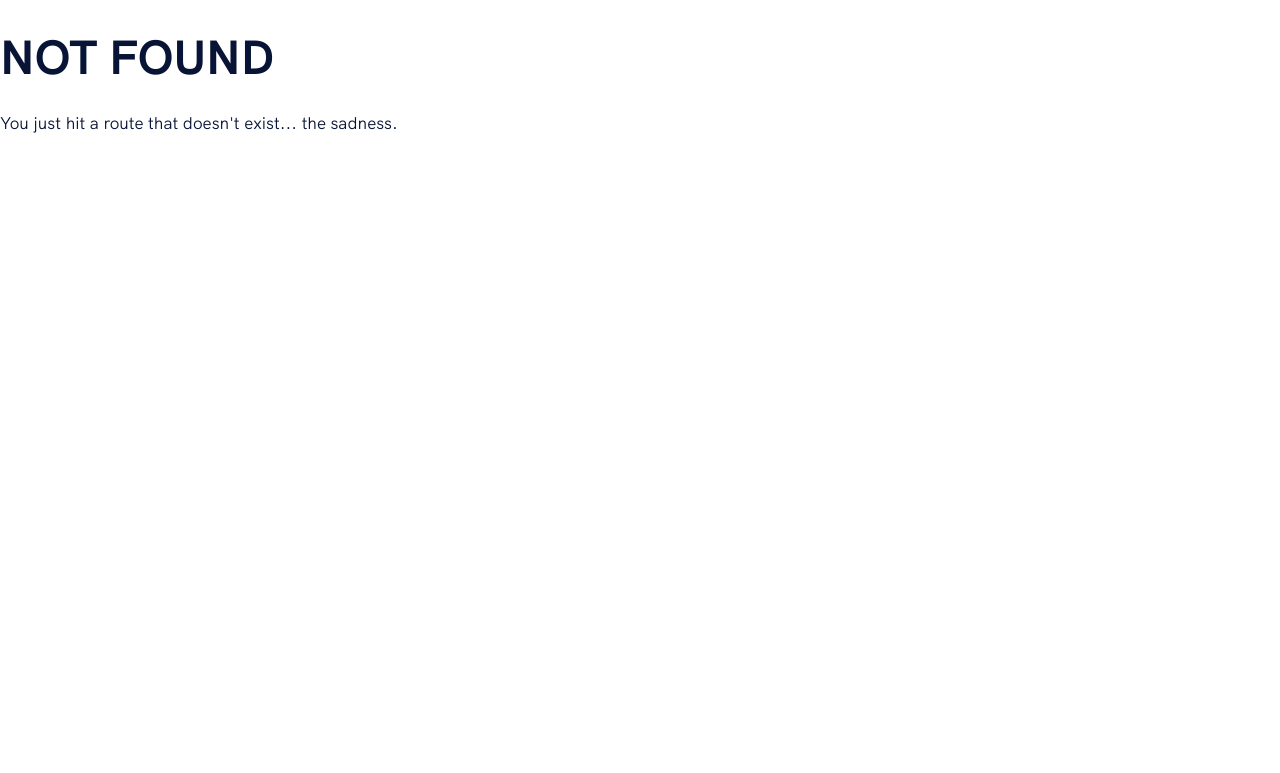
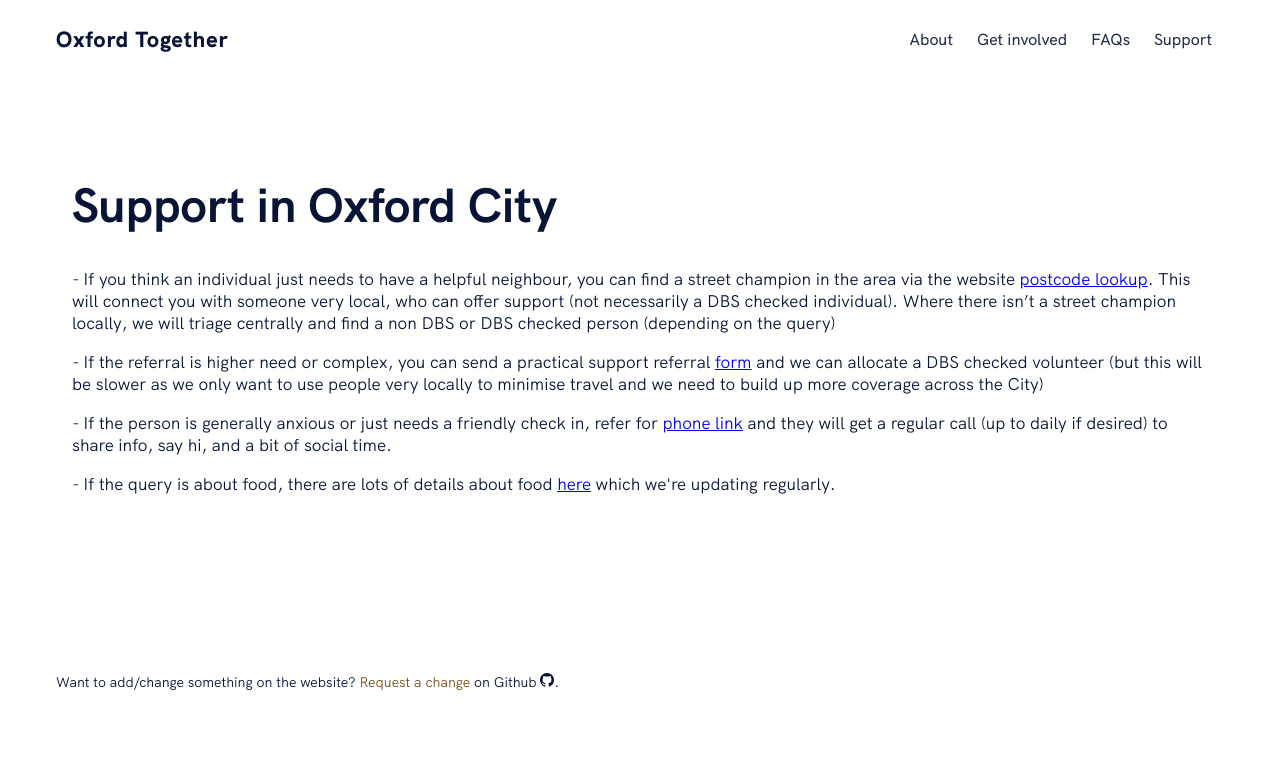
Before and after one commit to oxfordtogether/website, a Gatsby site: page /referral-options in a window 1280 px wide. Before the commit this address had no page. Built offline with nearby package versions, Linux system fonts and the light colour scheme; Gatsby itself is replaced by a stand-in of ours.

Commit message:
Referral options page

```diff
--- a/src/components/common/navigation/navigation.js
+++ b/src/components/common/navigation/navigation.js
@@ -20,6 +20,7 @@ const NAV_ITEMS = [
   { title: "About", sectionId: "intro", pageURL: "/" },
   { title: "Get involved", sectionId: "get-involved", pageURL: "/" },
   { title: "FAQs", sectionId: null, pageURL: "/faq" },
+  { title: "Support", sectionId: null, pageURL: "/referral-options" },
 ]
 
 export default class Navigation extends Component {
--- a/src/components/sections/intro.js
+++ b/src/components/sections/intro.js
@@ -59,7 +59,7 @@ const Features = () => (
             </ButtonLink>
           </FeatureItem>
           <FeatureItem>
-            <ButtonLink href={oxfordHubPracticalSupportForm} target="_blank">
+            <ButtonLink href="./referral-options" target="_blank">
               <HeaderButton tabIndex="-1">Get practical support</HeaderButton>
             </ButtonLink>
           </FeatureItem>
--- /dev/null
+++ b/src/pages/referral-options.js
@@ -0,0 +1,78 @@
+import React from "react"
+
+import Layout from "../components/common/layout/layout"
+import SEO from "../components/common/layout/seo"
+import Navigation from "../components/common/navigation/navigation"
+import Footer from "../components/sections/footer"
+import { Container, Section } from "../components/global"
+import styled from "styled-components"
+
+const ReferralOptions = () => (
+  <Layout>
+    <SEO title="Oxford Together" />
+    <Navigation />
+    <Container>
+      <Section>
+        <StyledContainer>
+          <h1>Support in Oxford City</h1>
+          <p>
+            - If you think an individual just needs to have a helpful neighbour,
+            you can find a street champion in the area via the website{" "}
+            <a
+              href="https://oxfordtogether.org/postcode-lookup/"
+              target="_blank"
+            >
+              postcode lookup
+            </a>
+            . This will connect you with someone very local, who can offer
+            support (not necessarily a DBS checked individual). Where there
+            isn’t a street champion locally, we will triage centrally and find a
+            non DBS or DBS checked person (depending on the query)
+          </p>
+          <p>
+            - If the referral is higher need or complex, you can send a
+            practical support referral{" "}
+            <a
+              href="https://docs.google.com/forms/d/e/1FAIpQLSdR_Rot_eDoRpWgWUSe8xDUEY6uNf-3rHoqURCQfYxC4Kztmg/viewform"
+              target="_blank"
+            >
+              form
+            </a>{" "}
+            and we can allocate a DBS checked volunteer (but this will be slower
+            as we only want to use people very locally to minimise travel and we
+            need to build up more coverage across the City)
+          </p>
+          <p>
+            - If the person is generally anxious or just needs a friendly check
+            in, refer for{" "}
+            <a
+              href="https://docs.google.com/forms/d/e/1FAIpQLScrnON6LlkJvxoB9O2Mq-OnK_Wp7iV0GW2JYUZ7hv_hSHrMbQ/viewform"
+              target="_blank"
+            >
+              phone link
+            </a>{" "}
+            and they will get a regular call (up to daily if desired) to share
+            info, say hi, and a bit of social time.
+          </p>
+          <p>
+            - If the query is about food, there are lots of details about food{" "}
+            <a
+              href="https://docs.google.com/document/d/1PQdt1C4RmMh1-Iy_7HroiRpyZpLwf_ULkIHKvwedbOw/edit#heading=h.tyb8ttmooitv"
+              target="_blank"
+            >
+              here
+            </a>{" "}
+            which we're updating regularly.
+          </p>
+        </StyledContainer>
+      </Section>
+    </Container>
+    <Footer />
+  </Layout>
+)
+
+export default ReferralOptions
+
+const StyledContainer = styled(Container)`
+  margin-top: 100px;
+`
```
